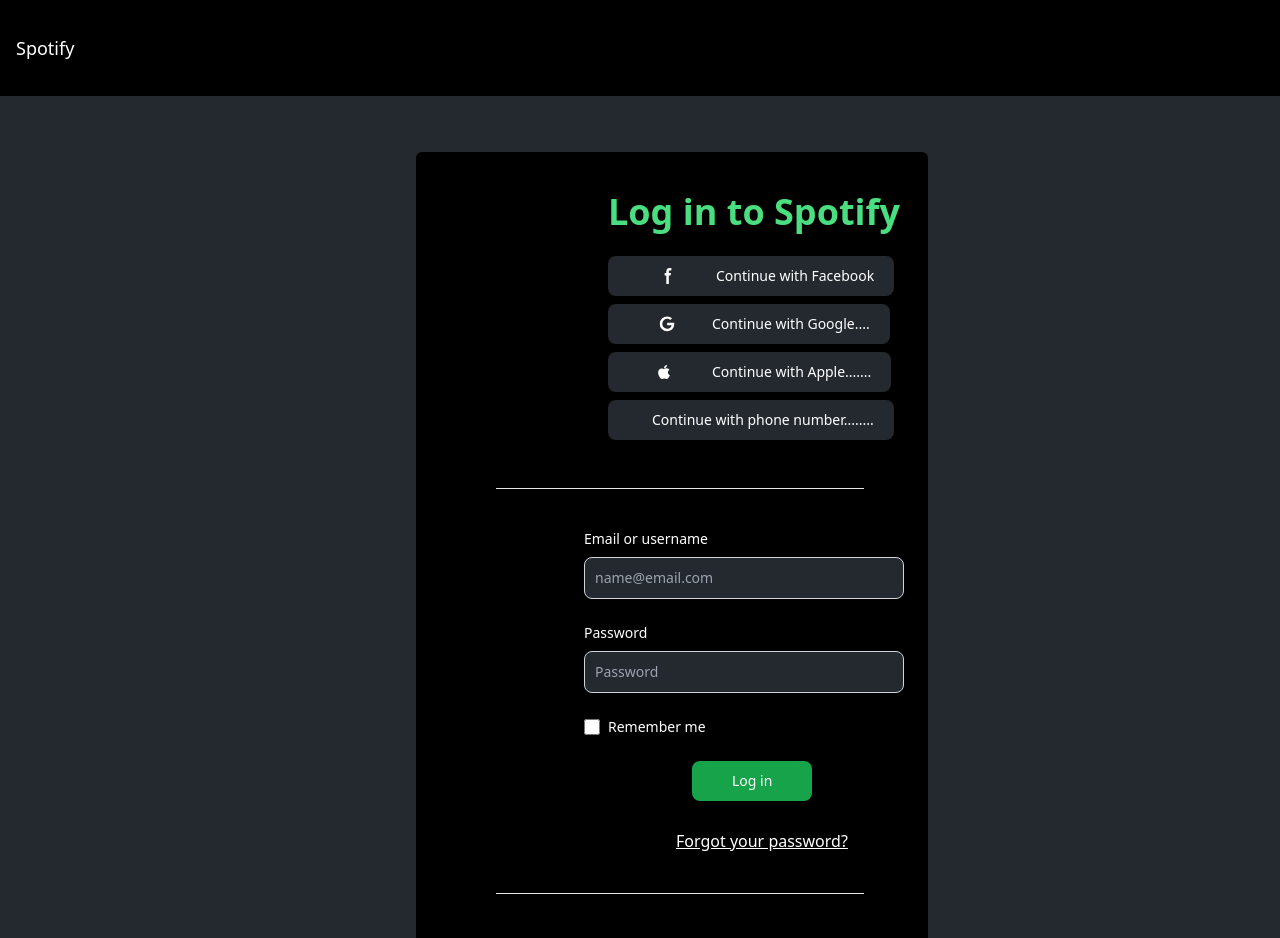
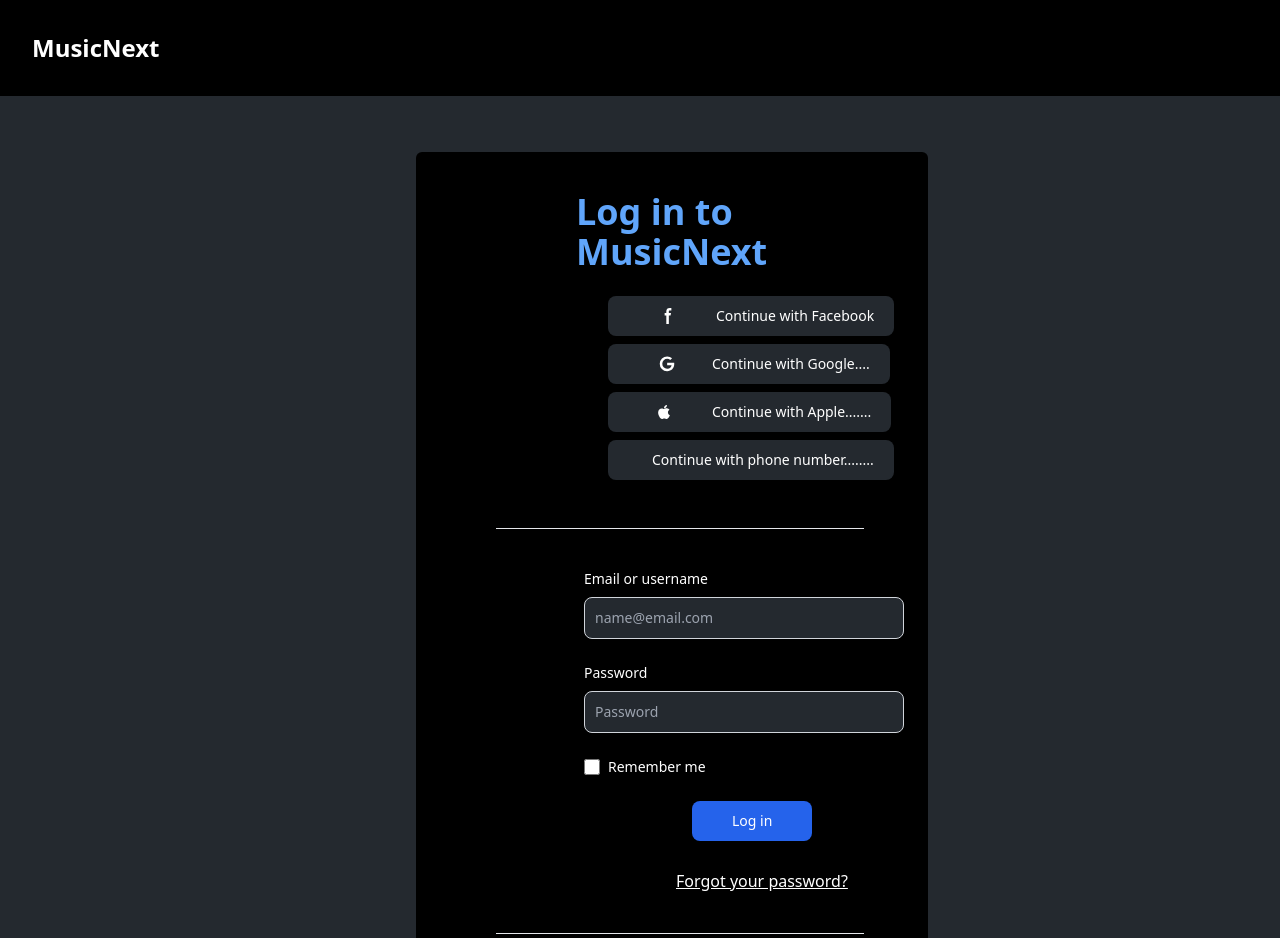
Before and after one commit to vishva7/MusicApp, a React (Create React App) app: page /loginpage in a window 1280 px wide. Shown: the top 938 px of the page. Built offline with nearby package versions, Linux system fonts and the light colour scheme.

Commit message:
login sign up

```diff
--- a/src/routes/loginpage.js
+++ b/src/routes/loginpage.js
@@ -6,19 +6,22 @@
   let [email, setEmail] = useState("");
   let [password, setPassword] = useState("");
   let navigate = useNavigate();
-
+  const history = useNavigate();
+  function handleClick() {
+    history("/explore"); // Replace "/new-page" with the path of the page you want to navigate to
+  }
   let handleLogin = async (e) => {
     console.log(email, password);
     e.preventDefault();
     try {
-      let response = await axios.post("http://localhost:2000/api/login", {
+      let response = await axios.post("http://localhost:8000/auth/login", {
         email: email,
         password: password,
       });
       if (response.data) {
         console.log(response.data);
         localStorage.setItem("user", JSON.stringify(response.data));
-        navigate("/");
+        navigate("/explore");
       }
     } catch (err) {
       console.log(err);
@@ -27,13 +30,13 @@
 
   return (
     <div>
-      <div className="bg-black h-24 text-white text-lg font-sans flex items-center justify-start p-4 w-full">
-        Spotify
+      <div className="bg-black h-24 text-white text-2xl font-bold flex items-center justify-start p-8 w-full">
+        MusicNext
       </div>
       <div className="bg-[#24292F] p-64 pt-10 mt-0">
         <div className="bg-black rounded-md mt-4 m-28 ml-40 md:w-4/6 h-full">
-          <p className="text-4xl font-bold text-green-400 dark:text-white ml-28 pt-10 pl-20">
-            Log in to Spotify
+          <p className="text-4xl font-bold text-blue-400 dark:text-white ml-20 pt-10 pl-20">
+            Log in to MusicNext
           </p>
           <div className=" mb-4  pl-48 pt-6">
             <div>
@@ -169,8 +172,9 @@
             <div className="ml-64 center mr-28 pl-5 mb-7">
               <button
                 type="submit"
-                className="text-white bg-green-600 hover:bg-green-800 focus:ring-4 focus:outline-none focus:ring-green-300 font-medium rounded-lg text-sm w-80 sm:w-auto px-10 py-2.5 text-center dark:bg-green-600 dark:hover:bg-green-700 dark:focus:ring-green-800"
+                className="text-white bg-blue-600 hover:bg-green-800 focus:ring-4 focus:outline-none focus:ring-green-300 font-medium rounded-lg text-sm w-80 sm:w-auto px-10 py-2.5 text-center dark:bg-green-600 dark:hover:bg-green-700 dark:focus:ring-green-800"
                 onSubmit={handleLogin}
+                // onClick={handleClick}
               >
                 Log in
               </button>
@@ -196,7 +200,7 @@
               className="font-medium text-white underline hover:underline hover:text-green-400"
             >
               {" "}
-              Sign up for Spotify
+              Sign up for MusicNext
             </a>
           </div>
         </div>
--- a/src/routes/signinpage.js
+++ b/src/routes/signinpage.js
@@ -7,7 +7,10 @@
   // let [name, setName] = useState("");
   let [email, setEmail] = useState("");
   let [password, setPassword] = useState("");
-
+  const history = useNavigate();
+  function handleClick() {
+    history("/loginpage"); // Replace "/new-page" with the path of the page you want to navigate to
+  }
   const handleSubmit = async (e) => {
     e.preventDefault();
     try {
@@ -19,7 +22,7 @@
       console.log(response.data);
       if (response.data) {
         localStorage.setItem("user", JSON.stringify(response.data));
-        navigate("/Login");
+        navigate("/loginpage");
       }
     } catch (err) {
       console.log(err);
@@ -29,10 +32,10 @@
   return (
     <div class="bg-black h-screen w-full">
       <div class=" ml-80  pt-20   p-8 pl-60">
-        <p class="text-4xl font-bold text-green-400 dark:text-white ">
+        <p class="text-4xl font-bold text-blue-400 dark:text-white ">
           Sign up to
         </p>
-        <p class="text-4xl font-bold text-green-400 dark:text-white ">
+        <p class="text-4xl font-bold text-blue-400 dark:text-white ">
           start Listening
         </p>
       </div>
@@ -74,9 +77,10 @@
         <div class="ml-64 center mr-28 pl-5 mb-7">
           <button
             type="submit"
-            class="text-white bg-green-600 hover:bg-green-800 focus:ring-4 focus:outline-none focus:ring-green-300 font-medium rounded-lg text-sm w-80 sm:w-auto px-10 py-2.5 text-center dark:bg-green-600 dark:hover:bg-green-700 dark:focus:ring-green-800"
+            class="text-white bg-blue-600 hover:bg-green-800 focus:ring-4 focus:outline-none focus:ring-green-300 font-medium rounded-lg text-sm w-80 sm:w-auto px-10 py-2.5 text-center dark:bg-green-600 dark:hover:bg-green-700 dark:focus:ring-green-800"
+            onClick={handleSubmit}
           >
-            Next
+            Sign Up
           </button>
         </div>
         <div class="pl-16 ml-20  text-white">
@@ -153,5 +157,4 @@
     </div>
   );
 };
-
 export default SignInPage;
```
